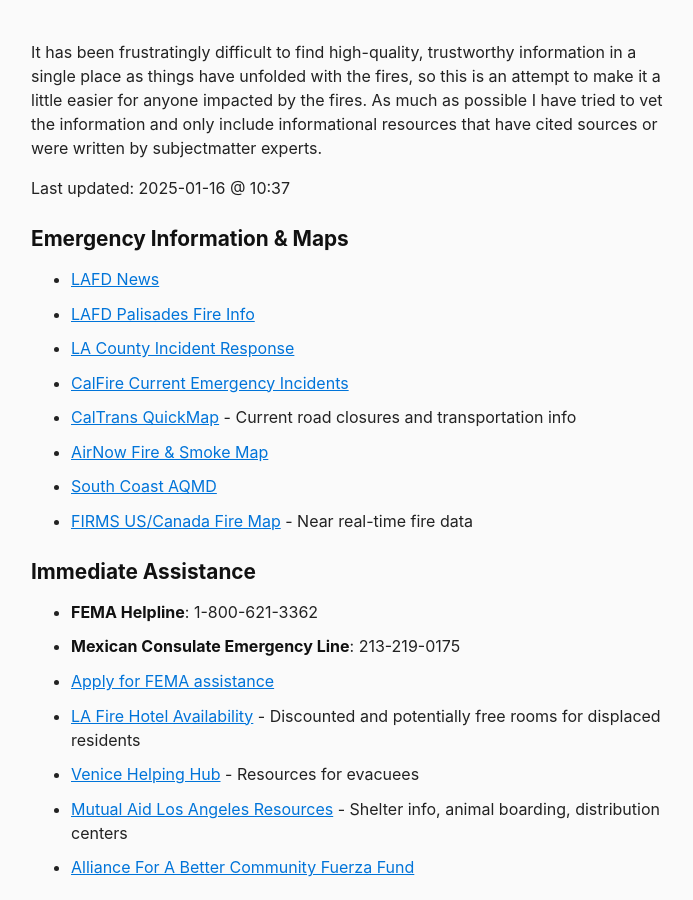
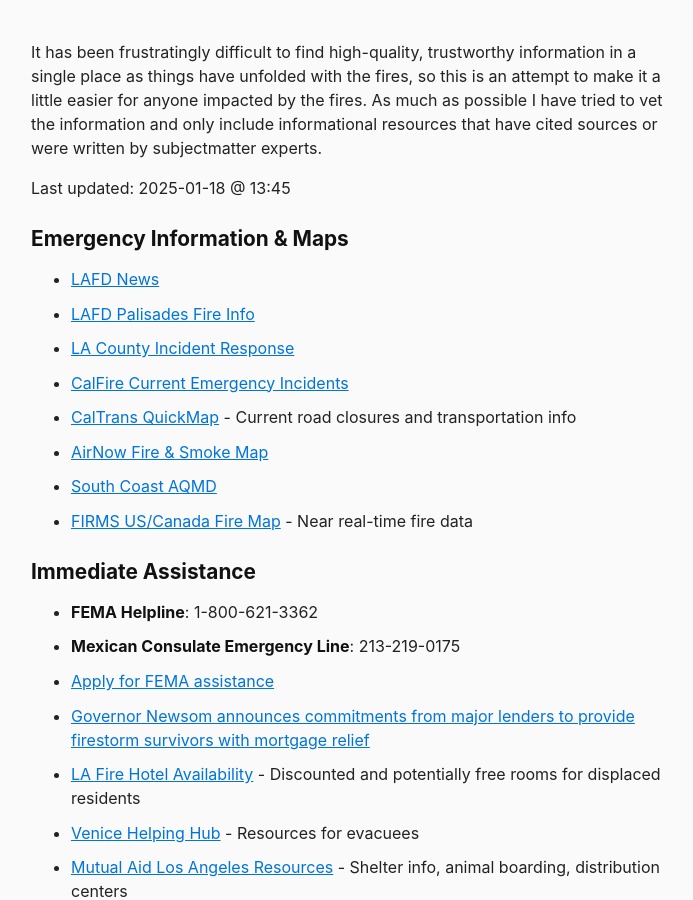
Before and after one commit to bradbarrish/la-fires-help, a Jekyll site: the page built from index.md, in a window 1280 px wide and 900 px high. Shown: the whole window, without its empty margins (289-982 px from the left). Built offline with Jekyll 4.4.1, drawn with Linux system fonts in a browser that asks for light colours.

Commit message:
Deploy latest content updates and structural changes

```diff
--- a/index.md
+++ b/index.md
@@ -3,7 +3,7 @@ layout: default
 ---
 It has been frustratingly difficult to find high-quality, trustworthy information in a single place as things have unfolded with the fires, so this is an attempt to make it a little easier for anyone impacted by the fires. As much as possible I have tried to vet the information and only include informational resources that have cited sources or were written by subjectmatter experts.
 
-Last updated: 2025-01-16 @ 10:37
+Last updated: 2025-01-18 @ 13:45
 
 ## Emergency Information & Maps
 - [LAFD News](https://lafd.org/news)
@@ -19,6 +19,7 @@ Last updated: 2025-01-16 @ 10:37
 - **FEMA Helpline**: 1-800-621-3362
 - **Mexican Consulate Emergency Line**: 213-219-0175
 - [Apply for FEMA assistance](http://www.disasterassistance.gov/)
+- [Governor Newsom announces commitments from major lenders to provide firestorm survivors with mortgage relief](https://www.gov.ca.gov/2025/01/18/governor-newsom-announces-commitments-from-major-lenders-to-provide-firestorm-survivors-with-mortgage-relief/)
 - [LA Fire Hotel Availability](https://docs.google.com/spreadsheets/u/1/d/1o3k8WKk06GsCmPfQYXUyV0NILEt_8jSTzHTk7eIQ4os/htmlview?usp=embed_facebook) - Discounted and potentially free rooms for displaced residents
 - [Venice Helping Hub](https://www.venicehelpinghub.com/) - Resources for evacuees
 - [Mutual Aid Los Angeles Resources](https://docs.google.com/spreadsheets/d/1KMk34XY5dsvVJjAoD2mQUVHYU_Ib6COz6jcGH5uJWDY/edit?gid=0) - Shelter info, animal boarding, distribution centers
```
Also changed, not shown: 1 other file.
